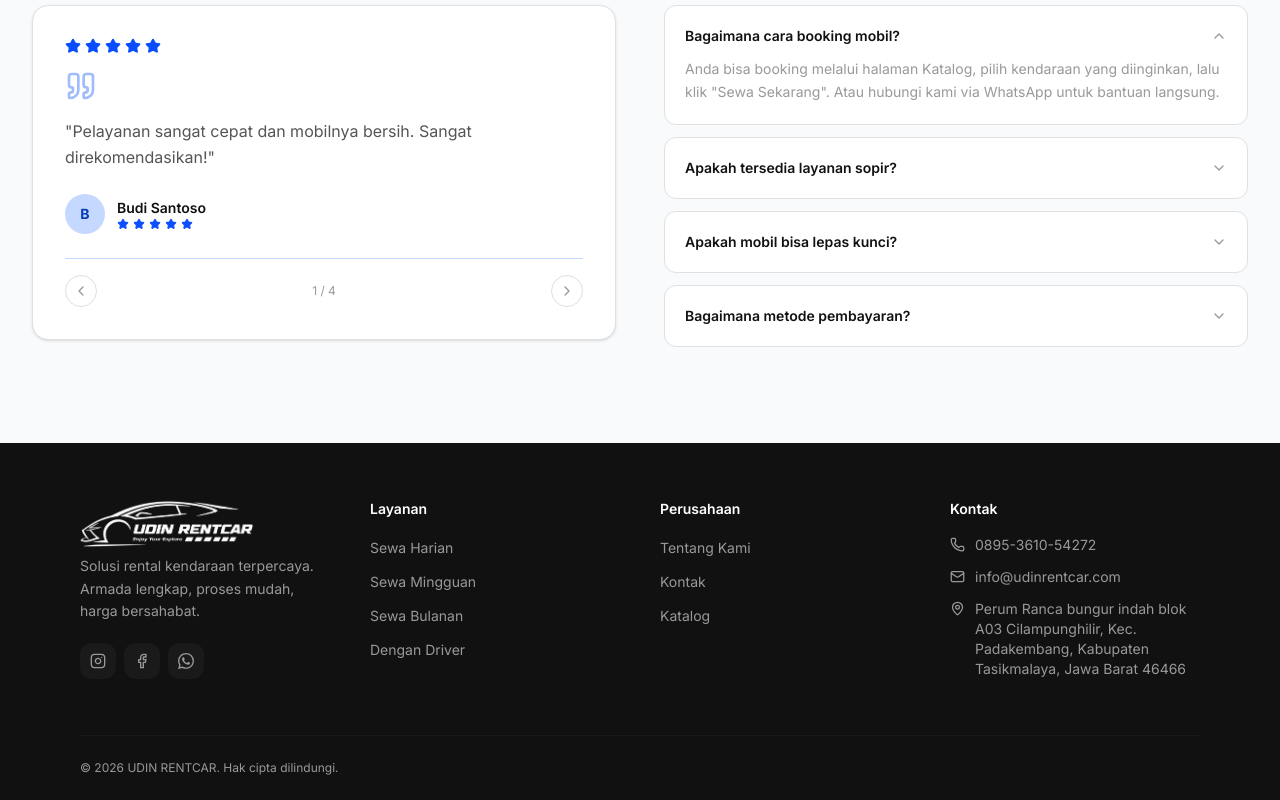
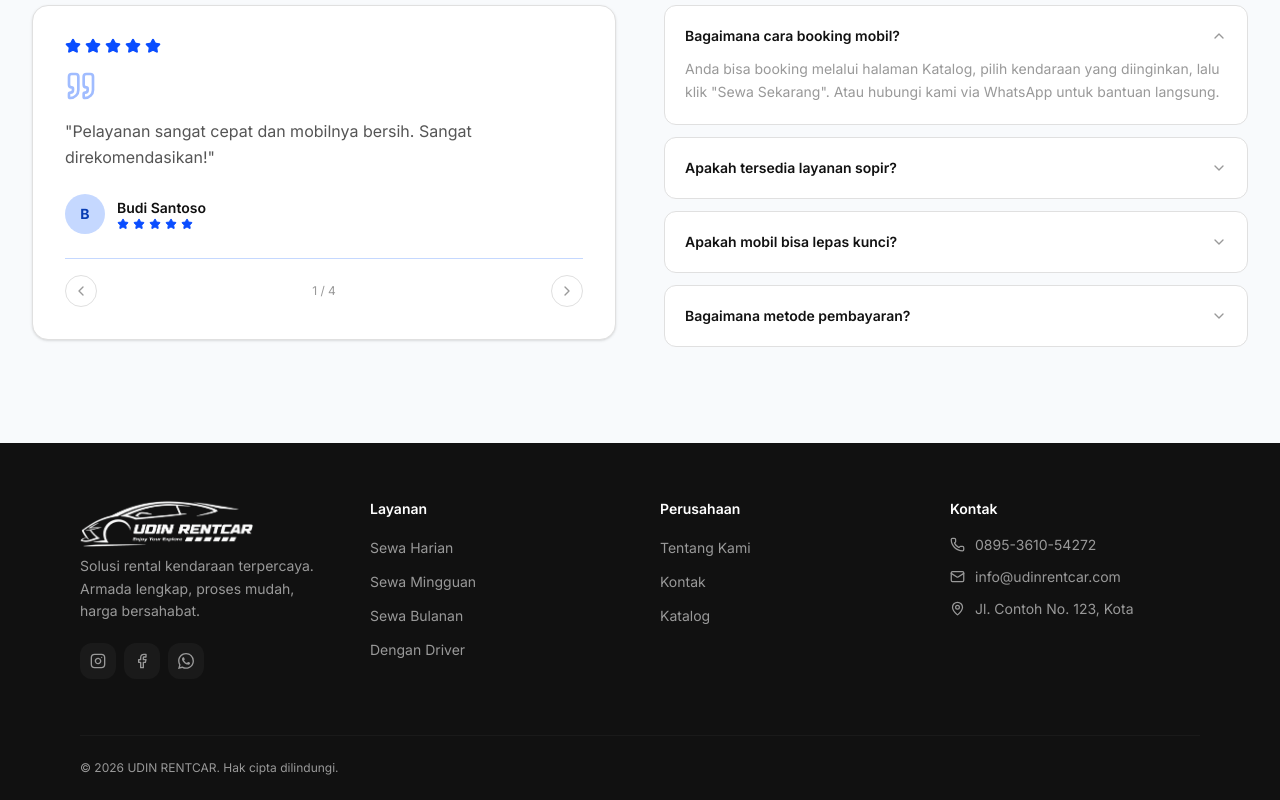
Before and after one commit to REFAZ212/RENTCAR, a React (Vite) app in the folder frontend/: page / in a window 1280 px wide. Shown: the part 2861-3661 px from the top of the page. Built offline with nearby package versions, Linux system fonts and the light colour scheme; no server answers.

Commit message:
fix(kontak): kembalikan kontak dinamis di footer, perbaiki newline & typo email

```diff
--- a/frontend/src/components/public/landing/LandingFooter.tsx
+++ b/frontend/src/components/public/landing/LandingFooter.tsx
@@ -1,7 +1,7 @@
 import { useEffect, useState } from 'react';
 import { Link } from 'react-router-dom';
 import { Phone, Mail, MapPin } from 'lucide-react';
-import { ADMIN_WA, ADMIN_HP_DISPLAY } from '../../../lib/format';
+import { useAdminContact } from '../../../contexts/AdminContactContext';
 import { katalogAPI, type JamOperasional } from '../../../services/api';
 import JamOperasionalChips from '../JamOperasionalChips';
 import logo from '../../../assets/logofooter.png';
@@ -22,6 +22,7 @@ const footerLinks = {
 
 export default function LandingFooter() {
   const [jamOperasional, setJamOperasional] = useState<JamOperasional[] | null>(null);
+  const { wa, hp, email, alamat } = useAdminContact();
 
   useEffect(() => {
     katalogAPI
@@ -51,7 +52,7 @@ export default function LandingFooter() {
               <a href="#" className="w-9 h-9 bg-black-900 rounded-xl flex items-center justify-center hover:bg-primary-500/20 transition-colors" aria-label="Facebook">
                 <svg width="16" height="16" viewBox="0 0 24 24" fill="none" stroke="currentColor" strokeWidth="2" strokeLinecap="round" strokeLinejoin="round"><path d="M18 2h-3a5 5 0 00-5 5v3H7v4h3v8h4v-8h3l1-4h-4V7a1 1 0 011-1h3z"/></svg>
               </a>
-              <a href={`https://wa.me/${ADMIN_WA}`} target="_blank" rel="noopener noreferrer" className="w-9 h-9 bg-black-900 rounded-xl flex items-center justify-center hover:bg-success-500/20 transition-colors" aria-label="WhatsApp">
+              <a href={`https://wa.me/${wa}`} target="_blank" rel="noopener noreferrer" className="w-9 h-9 bg-black-900 rounded-xl flex items-center justify-center hover:bg-success-500/20 transition-colors" aria-label="WhatsApp">
                 <svg width="16" height="16" viewBox="0 0 24 24" fill="currentColor"><path d="M17.472 14.382c-.297-.149-1.758-.867-2.03-.967-.273-.099-.471-.148-.67.15-.197.297-.767.966-.94 1.164-.173.199-.347.223-.644.075-.297-.15-1.255-.463-2.39-1.475-.883-.788-1.48-1.761-1.653-2.059-.173-.297-.018-.458.13-.606.134-.133.298-.347.446-.52.149-.174.198-.298.298-.497.099-.198.05-.371-.025-.52-.075-.149-.669-1.612-.916-2.207-.242-.579-.487-.5-.669-.51-.173-.008-.371-.01-.57-.01-.198 0-.52.074-.792.372-.272.297-1.04 1.016-1.04 2.479 0 1.462 1.065 2.875 1.213 3.074.149.198 2.096 3.2 5.077 4.487.709.306 1.262.489 1.694.625.712.227 1.36.195 1.871.118.571-.085 1.758-.719 2.006-1.413.248-.694.248-1.289.173-1.413-.074-.124-.272-.198-.57-.347m-5.421 7.403h-.004a9.87 9.87 0 01-5.031-1.378l-.361-.214-3.741.982.998-3.648-.235-.374a9.86 9.86 0 01-1.51-5.26c.001-5.45 4.436-9.884 9.888-9.884 2.64 0 5.122 1.03 6.988 2.898a9.825 9.825 0 012.893 6.994c-.003 5.45-4.437 9.884-9.885 9.884m8.413-18.297A11.815 11.815 0 0012.05 0C5.495 0 .16 5.335.157 11.892c0 2.096.547 4.142 1.588 5.945L.057 24l6.305-1.654a11.882 11.882 0 005.683 1.448h.005c6.554 0 11.89-5.335 11.893-11.893a11.821 11.821 0 00-3.48-8.413z" /></svg>
               </a>
             </div>
@@ -91,15 +92,15 @@ export default function LandingFooter() {
             <ul className="space-y-3">
               <li className="flex items-start gap-2.5 text-sm">
                 <Phone size={15} className="mt-0.5 shrink-0 text-black-400" />
-                <span>{ADMIN_HP_DISPLAY}</span>
+                <span>{hp}</span>
               </li>
               <li className="flex items-start gap-2.5 text-sm">
                 <Mail size={15} className="mt-0.5 shrink-0 text-black-400" />
-                <span>info@udinrentcar.com</span>
+                <span>{email}</span>
               </li>
               <li className="flex items-start gap-2.5 text-sm">
                 <MapPin size={15} className="mt-0.5 shrink-0 text-black-400" />
-                <span> Perum Ranca bungur indah blok A03 Cilampunghilir, Kec. Padakembang, Kabupaten Tasikmalaya, Jawa Barat 46466</span>
+                <span>{alamat}</span>
               </li>
             </ul>
           </div>
--- a/frontend/src/contexts/AdminContactContext.tsx
+++ b/frontend/src/contexts/AdminContactContext.tsx
@@ -12,7 +12,7 @@ export interface AdminContact {
 const DEFAULT_CONTACT: AdminContact = {
   wa: ADMIN_WA,
   hp: ADMIN_HP_DISPLAY,
-  email: 'info@udin-renctcar.com',
+  email: 'info@udinrentcar.com',
   alamat: 'Jl. Contoh No. 123, Kota',
 };
 
```
Also changed, not shown: frontend/src/lib/katalogStatus.ts (line endings or trailing spaces).
